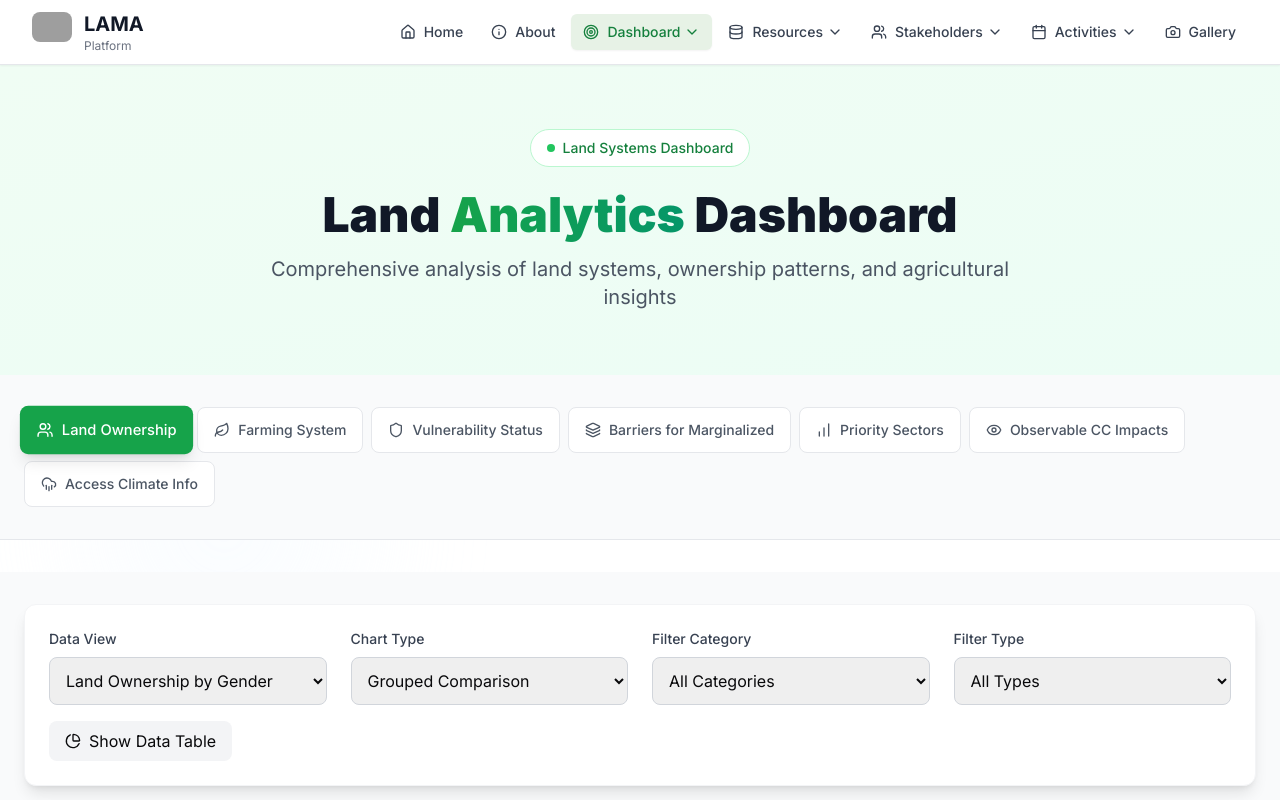
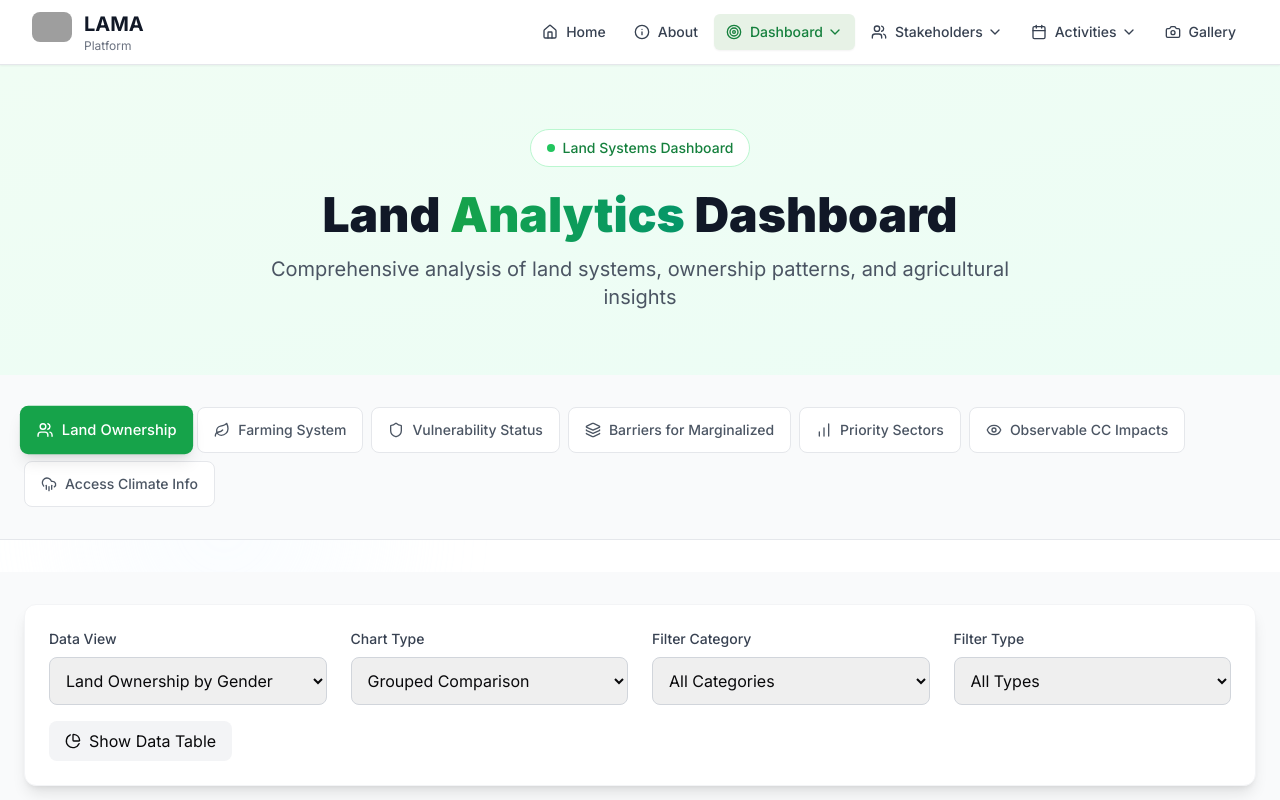
Before and after one commit to njerimuiruri/lama, a Next.js app: page /dashboard/test in a window 1280 px wide. Shown: the top 800 px of the page. Built offline with nearby package versions, Linux system fonts and the light colour scheme; grey boxes are pictures that could not be loaded.

Commit message:
code update

```diff
--- a/src/app/About/page.jsx
+++ b/src/app/About/page.jsx
@@ -7,6 +7,7 @@ import {
 } from 'lucide-react';
 import LamaNavbar from '@/components/Navbar/navbar';
 import LamaFooter from '@/components/Footer/footer';
+import Link from 'next/link';
 
 const AboutPage = () => {
     const [currentAdvisor, setCurrentAdvisor] = useState(0);
@@ -221,17 +222,17 @@ const AboutPage = () => {
                                         </div>
 
                                         <div className="flex flex-col sm:flex-row flex-wrap gap-3 sm:gap-4">
-                                            <button className="bg-green-600 hover:bg-green-700 text-white px-6 sm:px-8 py-3 sm:py-4 rounded-full font-semibold transition-all duration-300 inline-flex items-center justify-center gap-2 shadow-lg hover:shadow-xl transform hover:scale-105 text-sm sm:text-base">
-                                                Explore Dashboard
-                                                <ArrowRight className="w-4 h-4 sm:w-5 sm:h-5" />
-                                            </button>
-                                            <button className="bg-white border-2 border-green-600 text-green-600 hover:bg-green-600 hover:text-white px-6 sm:px-8 py-3 sm:py-4 rounded-full font-semibold transition-all duration-300 text-sm sm:text-base">
-                                                Learn More
-                                            </button>
+
+                                            <Link href="/test" className="group">
+                                                <button className="bg-gradient-to-r from-green-500 to-emerald-600 hover:from-green-600 hover:to-emerald-700 text-white px-8 py-4 rounded-xl font-semibold text-lg transition-all duration-300 transform hover:scale-105 hover:shadow-lg flex items-center justify-center gap-3">
+                                                    Explore Dashboard
+                                                    <ArrowRight className="w-5 h-5 group-hover:translate-x-1 transition-transform duration-200" />
+                                                </button>
+                                            </Link>
+
                                         </div>
                                     </div>
 
-                                    {/* Image Section */}
                                     <div className="relative order-1 lg:order-2">
                                         <div className="absolute inset-0 bg-gradient-to-br from-green-400/20 to-emerald-400/20 rounded-2xl sm:rounded-3xl transform rotate-2 sm:rotate-3"></div>
                                         <div className="relative bg-white rounded-2xl sm:rounded-3xl p-3 sm:p-4 shadow-2xl">
--- a/src/app/Aboutsection/page.jsx
+++ b/src/app/Aboutsection/page.jsx
@@ -1,6 +1,7 @@
 'use client';
 import React from 'react';
 import { Users, Target, Globe, BarChart3, Heart, Lightbulb, ArrowRight, CheckCircle } from 'lucide-react';
+import Link from 'next/link';
 
 const AboutSection = () => {
     const components = [
@@ -100,10 +101,15 @@ const AboutSection = () => {
                                         </p>
                                     </div>
 
-                                    <button className="bg-green-600 hover:bg-green-700 text-white px-6 sm:px-8 py-2.5 sm:py-3 rounded-full font-semibold transition-all duration-300 inline-flex items-center gap-2 text-sm sm:text-base shadow-md hover:shadow-lg transform hover:scale-105">
-                                        Learn More
-                                        <ArrowRight className="w-4 h-4" />
-                                    </button>
+
+
+
+                                    <Link href="/about" className="group">
+                                        <button className="bg-gradient-to-r from-green-500 to-emerald-600 hover:from-green-600 hover:to-emerald-700 text-white px-8 py-4 rounded-xl font-semibold text-lg transition-all duration-300 transform hover:scale-105 hover:shadow-lg flex items-center justify-center gap-3">
+                                            Learn More
+                                            <ArrowRight className="w-5 h-5 group-hover:translate-x-1 transition-transform duration-200" />
+                                        </button>
+                                    </Link>
                                 </div>
                             </div>
                         </div>
--- a/src/app/Herosection/page.jsx
+++ b/src/app/Herosection/page.jsx
@@ -154,7 +154,7 @@ const LAMAHeroSection = () => {
                         </div>
 
                         <div className="flex flex-col sm:flex-row gap-4 pt-4">
-                            <Link href="/learn-more" className="group">
+                            <Link href="/about" className="group">
                                 <button className="bg-gradient-to-r from-green-500 to-emerald-600 hover:from-green-600 hover:to-emerald-700 text-white px-8 py-4 rounded-xl font-semibold text-lg transition-all duration-300 transform hover:scale-105 hover:shadow-lg flex items-center justify-center gap-3">
                                     Learn More
                                     <ArrowRight className="w-5 h-5 group-hover:translate-x-1 transition-transform duration-200" />
--- a/src/components/Navbar/navbar.js
+++ b/src/components/Navbar/navbar.js
@@ -57,17 +57,9 @@ const LamaNavbar = () => {
           href: "/dashboard/test",
         },
         {
-          name: "Interactive Indicators & Visualizations",
+          name: "Interactive dashboard",
           href: "/dashboard/indicators",
         },
-        { name: "Impact Stories", href: "/dashboard/impact-stories" },
-      ],
-    },
-    {
-      name: "Resources",
-      icon: <Database className="w-4 h-4" />,
-      href: "/resources",
-      subItems: [
         {
           name: "LLA Interventions Database",
           href: "/resources/interventions-database",
@@ -78,12 +70,35 @@ const LamaNavbar = () => {
           href: "/resources/tools-frameworks",
           description: "Guides, documents, data",
         },
-        {
-          name: "Advisory/Expert Group Outputs",
-          href: "/resources/advisory-outputs",
-        },
+        { name: "Impact Stories", href: "/dashboard/impact-stories" },
       ],
     },
+    // {
+    //   name: "Resources",
+    //   icon: <Database className="w-4 h-4" />,
+    //   href: "/resources",
+    //   subItems: [
+    //     {
+    //       name: "LLA Interventions Database",
+    //       href: "/resources/interventions-database",
+    //       description: "Projects & lessons learned",
+    //     },
+    //     {
+    //       name: "Tools & Frameworks",
+    //       href: "/resources/tools-frameworks",
+    //       description: "Guides, documents, data",
+    //     },
+    //     {
+    //       name: "Stakeholder Engagement Directory",
+    //       href: "/stakeholders/directory",
+    //     },
+
+    //     {
+    //       name: "Advisory/Expert Group Outputs",
+    //       href: "/resources/advisory-outputs",
+    //     },
+    //   ],
+    // },
     {
       name: "Stakeholders",
       icon: <Users className="w-4 h-4" />,
```
